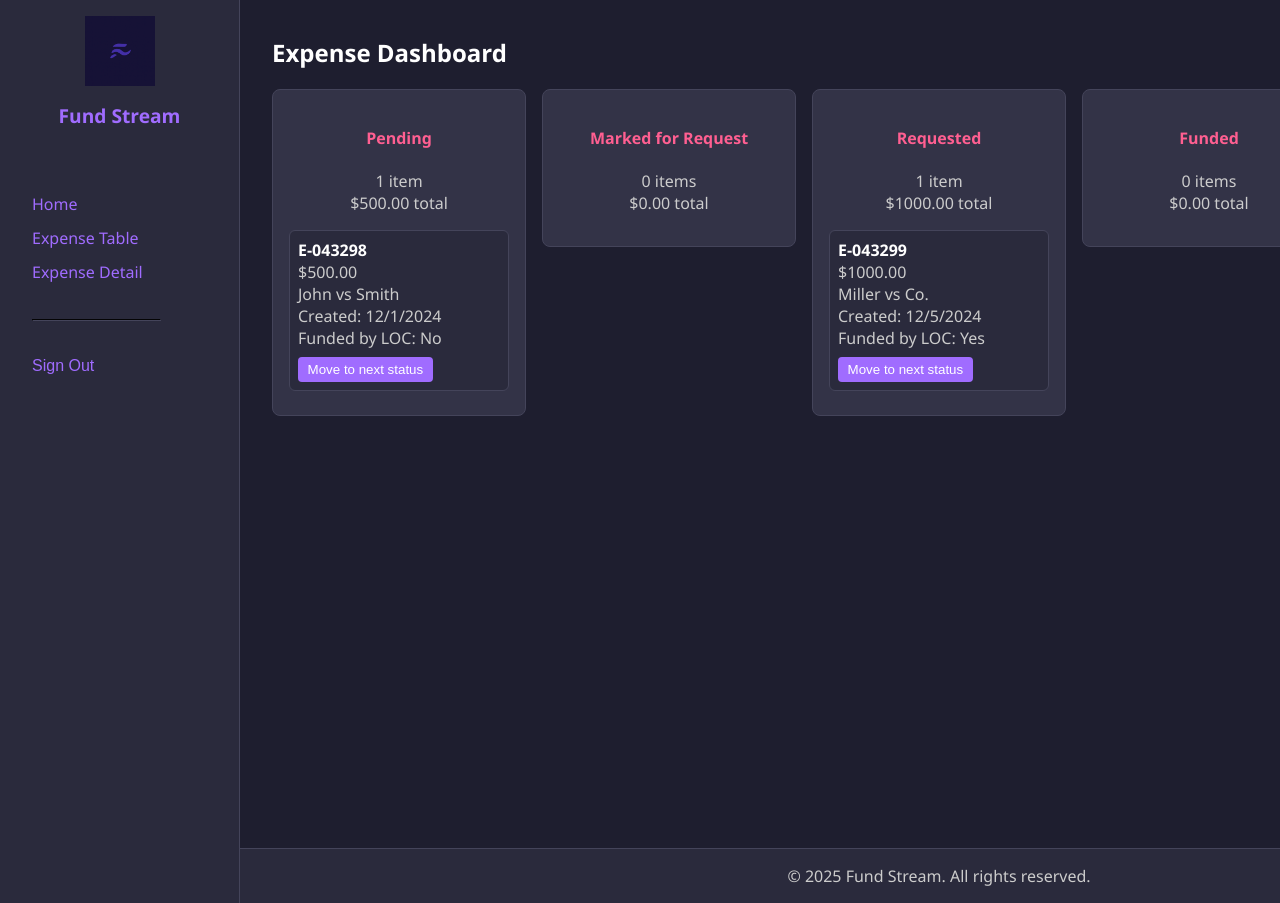
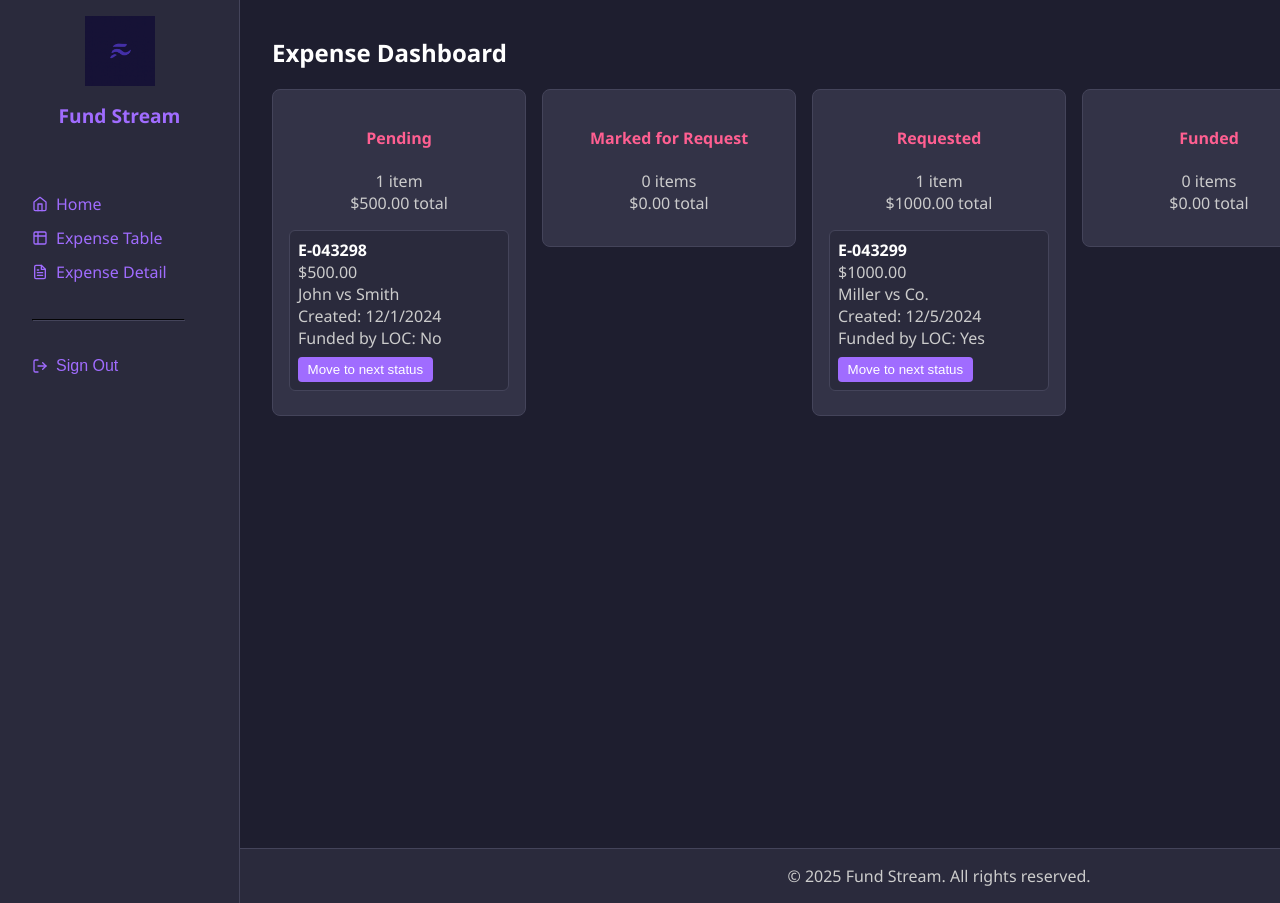
Before and after one commit to edcres/law-expense-lending, a React (Create React App) app in the folder client/: page / in a window 1280 px wide. Shown: the top 903 px of the page. Built offline with nearby package versions, Linux system fonts and the light colour scheme.

Commit message:
Added the icons next to the sidebar texts.

```diff
--- a/client/src/components/Layout.js
+++ b/client/src/components/Layout.js
@@ -3,11 +3,20 @@ import { Outlet, Link } from 'react-router-dom';
 import colors from '../styles/theme';
 import config from '../config';
 import logo from '../assets/logo.png';
+import {
+  FiHome,
+  FiTable,
+  FiFileText,
+  FiLogOut
+} from 'react-icons/fi'; // Feather icons
 
 const linkStyle = {
   color: colors.primary,
   textDecoration: 'none',
-  fontSize: '1rem'
+  fontSize: '1rem',
+  display: 'flex',
+  alignItems: 'center',
+  gap: '0.5rem' // adds space between icon and text
 };
 
 export default function Layout() {
@@ -56,23 +65,34 @@ export default function Layout() {
           {config.appName}
         </h2>
 
-        {/* Navigation Links + Divider + Sign Out */}
+        {/* Navigation */}
         <nav style={{
           marginTop: '2rem',
           display: 'flex',
           flexDirection: 'column',
-          gap: '0.75rem',
+          gap: '0.75rem'
         }}>
-          <Link to="/" style={linkStyle}>Home</Link>
-          <Link to="/expense-table" style={linkStyle}>Expense Table</Link>
-          <Link to="/expense/1" style={linkStyle}>Expense Detail</Link>
+          <Link to="/" style={linkStyle}>
+            <FiHome />
+            Home
+          </Link>
+          <Link to="/expense-table" style={linkStyle}>
+            <FiTable />
+            Expense Table
+          </Link>
+          <Link to="/expense/1" style={linkStyle}>
+            <FiFileText />
+            Expense Detail
+          </Link>
 
+          {/* Divider */}
           <hr style={{
             margin: '1.5rem 0',
             width: '100%',
             borderColor: colors.border
           }} />
 
+          {/* Sign Out Button */}
           <button
             onClick={() => alert('Signing out...')}
             style={{
@@ -81,10 +101,10 @@ export default function Layout() {
               border: 'none',
               padding: 0,
               textAlign: 'left',
-              cursor: 'pointer',
-              width: '100%'
+              cursor: 'pointer'
             }}
           >
+            <FiLogOut />
             Sign Out
           </button>
         </nav>
```
